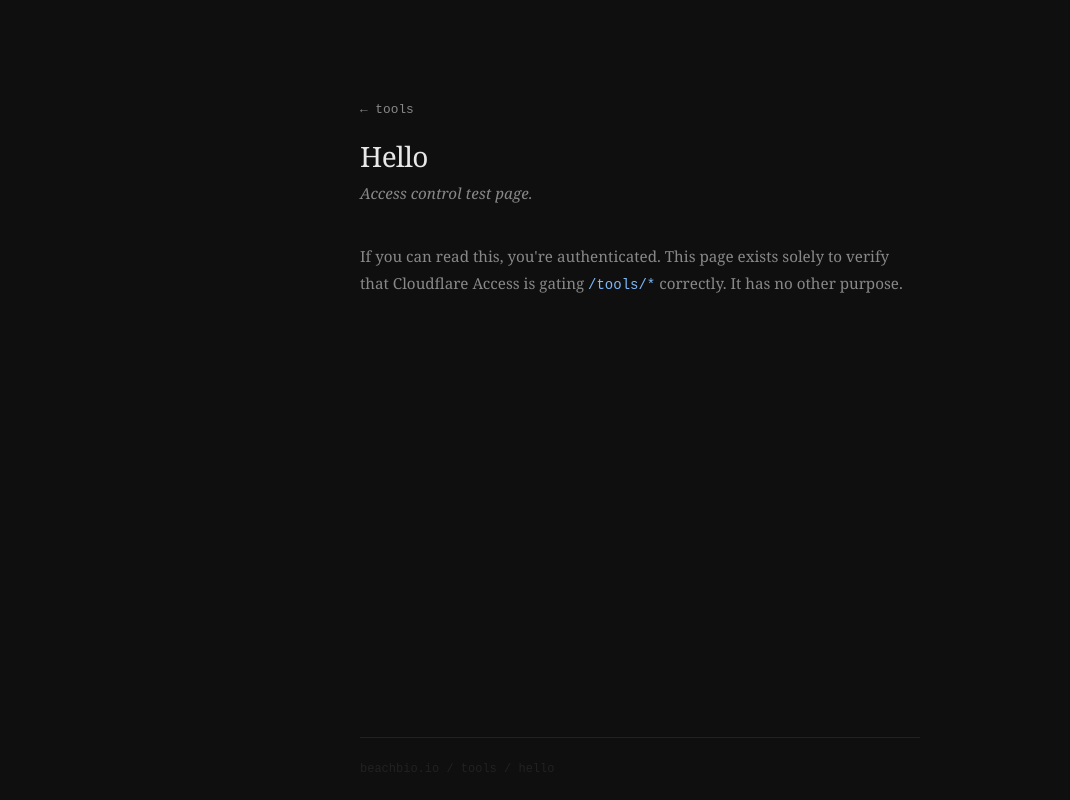
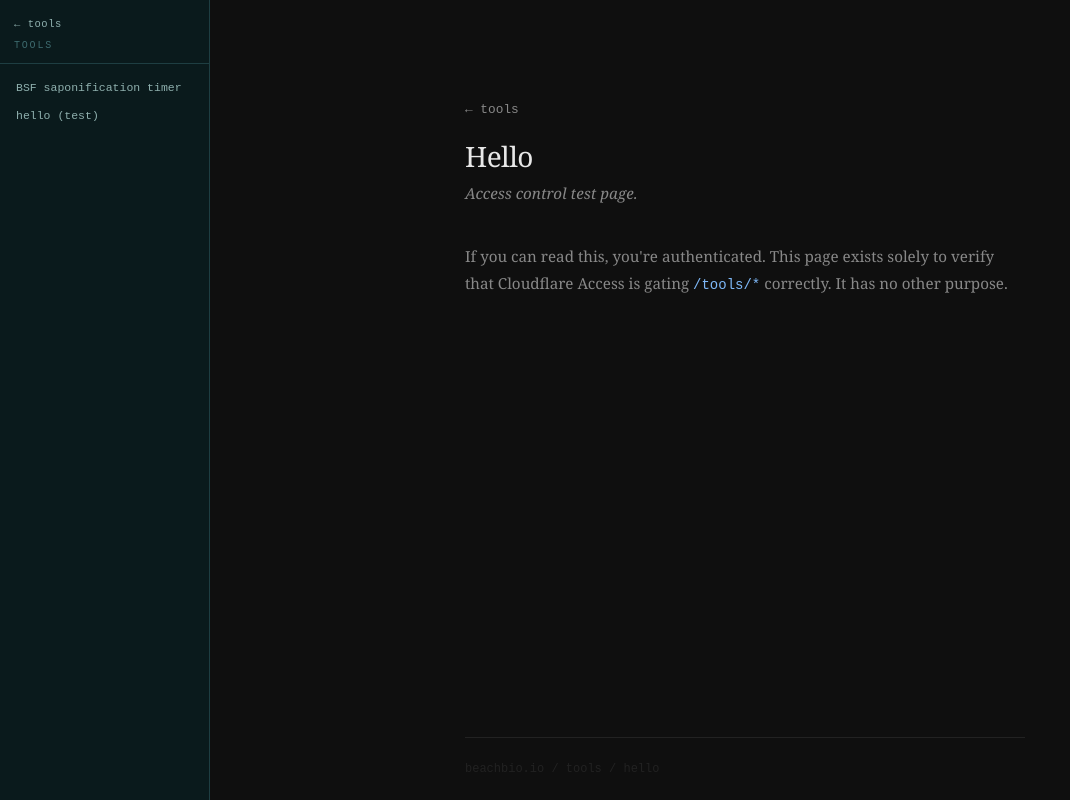
Before and after one commit to samjbeach/beachbio, a website: page public/tools/hello/index.html in a window 1280 px wide. Shown: the whole page, without its empty margins (0-1070 px from the left). Drawn offline with Linux system fonts and the light colour scheme.

Commit message:
Add tools sidebar nav

```diff
--- a/public/tools/hello/index.html
+++ b/public/tools/hello/index.html
@@ -26,5 +26,6 @@
   <footer>
     <span>beachbio.io / tools / hello</span>
   </footer>
+  <script src="/tools/nav.js"></script>
 </body>
 </html>
--- /dev/null
+++ b/public/tools/nav.js
@@ -0,0 +1,154 @@
+(function () {
+  // ── Tool registry ────────────────────────────────────────────────────────
+  // Add an entry here whenever a new tool lands in /tools/.
+  const TOOLS = [
+    { label: "BSF saponification timer", path: "/tools/saponification-timer/" },
+    { label: "hello (test)",             path: "/tools/hello/" },
+  ];
+
+  // ── Styles ───────────────────────────────────────────────────────────────
+  const style = document.createElement("style");
+  style.textContent = `
+    :root {
+      --nav-w: 210px;
+      --nav-bg: #0a1a1c;
+      --nav-border: #1e3e42;
+      --nav-text: #8fb0ae;
+      --nav-active: #eaf2f1;
+      --nav-accent: #f2674b;
+      --nav-hover: #122729;
+      --nav-mono: 'JetBrains Mono', 'Courier New', ui-monospace, monospace;
+    }
+
+    #tool-nav {
+      position: fixed;
+      top: 0; left: 0;
+      width: var(--nav-w);
+      height: 100dvh;
+      background: var(--nav-bg);
+      border-right: 1px solid var(--nav-border);
+      display: flex;
+      flex-direction: column;
+      z-index: 100;
+      overflow-y: auto;
+      overscroll-behavior: contain;
+    }
+
+    #tool-nav .nav-header {
+      padding: 18px 14px 12px;
+      border-bottom: 1px solid var(--nav-border);
+      flex-shrink: 0;
+    }
+
+    #tool-nav .nav-back {
+      display: block;
+      font-family: var(--nav-mono);
+      font-size: 10.5px;
+      color: var(--nav-text);
+      text-decoration: none;
+      letter-spacing: .05em;
+      margin-bottom: 10px;
+      transition: color .15s;
+    }
+    #tool-nav .nav-back:hover { color: var(--nav-active); }
+
+    #tool-nav .nav-title {
+      font-family: var(--nav-mono);
+      font-size: 10px;
+      letter-spacing: .18em;
+      text-transform: uppercase;
+      color: #3d6a6e;
+      margin: 0;
+    }
+
+    #tool-nav ul {
+      list-style: none;
+      margin: 10px 0 0;
+      padding: 0 8px 20px;
+    }
+
+    #tool-nav li a {
+      display: block;
+      font-family: var(--nav-mono);
+      font-size: 11.5px;
+      color: var(--nav-text);
+      text-decoration: none;
+      padding: 6px 8px;
+      border-radius: 5px;
+      line-height: 1.4;
+      transition: background .12s, color .12s;
+    }
+
+    #tool-nav li a:hover {
+      background: var(--nav-hover);
+      color: var(--nav-active);
+    }
+
+    #tool-nav li a.active {
+      color: var(--nav-active);
+      background: rgba(242,103,75,.1);
+      border-left: 2px solid var(--nav-accent);
+      padding-left: 6px;
+    }
+
+    /* push page content right */
+    body { margin-left: var(--nav-w) !important; }
+
+    /* collapse to top bar on small screens */
+    @media (max-width: 700px) {
+      #tool-nav {
+        width: 100%;
+        height: auto;
+        position: sticky;
+        border-right: none;
+        border-bottom: 1px solid var(--nav-border);
+        flex-direction: row;
+        align-items: center;
+        flex-wrap: wrap;
+        padding: 8px 12px;
+        gap: 4px;
+      }
+      #tool-nav .nav-header {
+        padding: 0;
+        border-bottom: none;
+        display: flex;
+        align-items: center;
+        gap: 12px;
+        flex-shrink: 0;
+      }
+      #tool-nav .nav-back { margin-bottom: 0; }
+      #tool-nav .nav-title { display: none; }
+      #tool-nav ul {
+        display: flex;
+        flex-wrap: wrap;
+        gap: 2px;
+        margin: 0;
+        padding: 0;
+      }
+      body { margin-left: 0 !important; }
+    }
+  `;
+  document.head.appendChild(style);
+
+  // ── Markup ───────────────────────────────────────────────────────────────
+  const current = location.pathname.replace(/\/?$/, "/");
+
+  const items = TOOLS.map(t => {
+    const active = current === t.path ? ' class="active"' : "";
+    return `<li><a href="${t.path}"${active}>${t.label}</a></li>`;
+  }).join("");
+
+  const nav = document.createElement("nav");
+  nav.id = "tool-nav";
+  nav.setAttribute("aria-label", "Tools navigation");
+  nav.innerHTML = `
+    <div class="nav-header">
+      <a class="nav-back" href="/tools/">← tools</a>
+      <p class="nav-title">tools</p>
+    </div>
+    <ul>${items}</ul>
+  `;
+
+  // Insert before first child so it sits at the top of <body>
+  document.body.insertBefore(nav, document.body.firstChild);
+})();
```
Also changed, not shown: public/tools/saponification-timer/index.html (+1 -0 lines).
